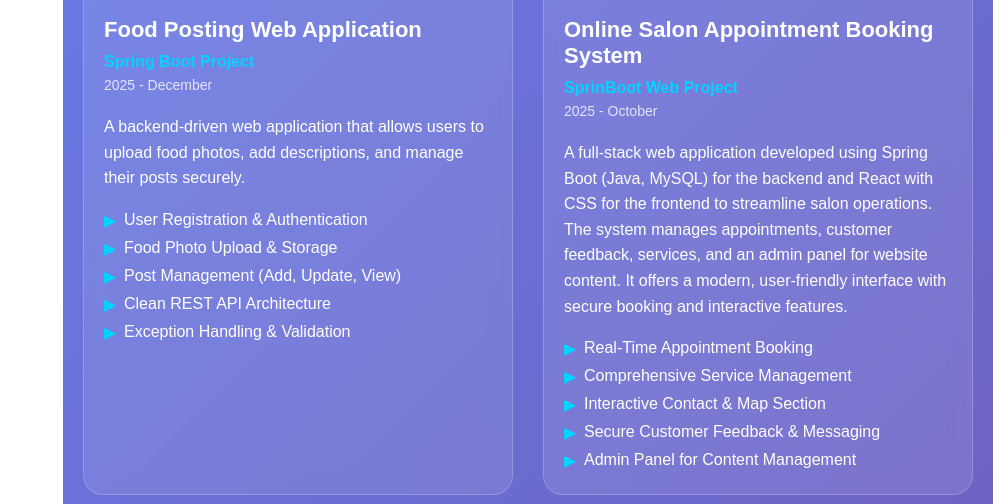
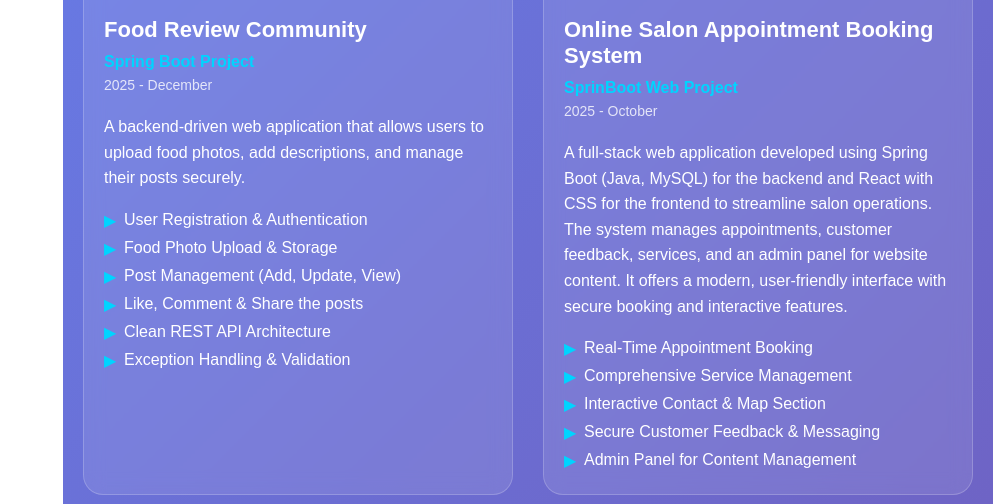
Before and after one commit to amo2003/amo2003.github.io, a plain HTML site: page index.html in a window 1280 px wide. Shown: the part 4226-4730 px from the top of the page, without its empty margins (287-1280 px from the left). Drawn offline with Linux system fonts and the light colour scheme.

Commit message:
Change project title and description in index.html

```diff
--- a/index.html
+++ b/index.html
@@ -231,13 +231,13 @@
   <div class="project-image">
     <img src="images/food.png" alt="Food Posting Web Application Project" />
     <div class="project-overlay">
-      <h4>Food Review Community</h4>
+      <h4>Food Posting Web Application</h4>
       <p>Spring Boot, MySQL, REST API</p>
     </div>
   </div>
 
   <div class="experience-header">
-    <h3>Food Posting Web Application</h3>
+    <h3>Food Review Community</h3>
     <span class="company">Spring Boot Project</span>
     <span class="duration">2025 - December</span>
   </div>
@@ -248,6 +248,7 @@
       <li>User Registration & Authentication</li>
       <li>Food Photo Upload & Storage</li>
       <li>Post Management (Add, Update, View)</li>
+      <li>Like, Comment & Share the posts</li>
       <li>Clean REST API Architecture</li>
       <li>Exception Handling & Validation</li>
     </ul>
```
